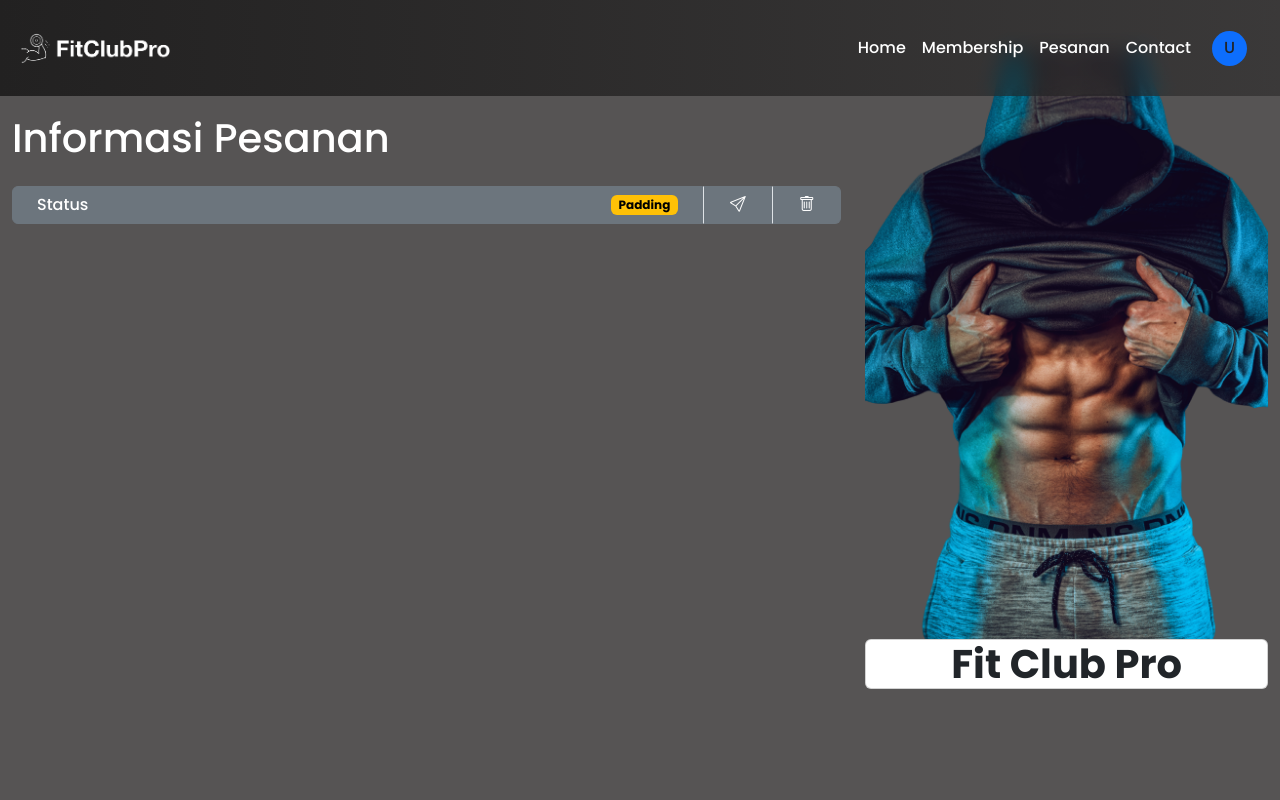
After one commit to AdrianAlga/FitClubPro, a PHP site: page /pesanan.html in a window 1280 px wide. The commit adds this page. Run offline with PHP 8.4, Linux system fonts and the light colour scheme.

Commit message:
pemesanan & contact

```diff
--- a/css/style.css
+++ b/css/style.css
@@ -15,7 +15,7 @@
 }
 /* end navbar profile */
 
-a{
+a {
   text-decoration: none;
 }
 
@@ -29,6 +29,10 @@ body {
   backdrop-filter: blur(10px);
 }
 /* end Navbar */
+
+/* ============================= */
+/* =========== index =========== */
+/* ============================= */
 
 /* home page 1 */
 #page1 {
@@ -117,7 +121,9 @@ body {
 }
 /* end home page 4 */
 
-/* ===== MEMBERSIP ===== */
+/* ================================= */
+/* =========== MEMBERSIP =========== */
+/* ================================= */
 
 /* halaman1 */
 #halaman1 {
@@ -167,3 +173,18 @@ body {
   font-weight: bold;
 }
 /* end halaman2 */
+
+/* =============================== */
+/* =========== PESANAN =========== */
+/* =============================== */
+
+#pesanan {
+  min-height: 100vh;
+  background-color: #565454;
+  padding-top: 50px;
+}
+
+/* Menghilangkan ikon segitiga pada dropdown */
+.dropdown-toggle::after {
+  display: none;
+}
--- a/membersip.html
+++ b/membersip.html
@@ -28,7 +28,7 @@
               <a class="nav-link active" aria-current="page" href="membersip.html">Membership</a>
             </li>
             <li class="nav-item">
-              <a class="nav-link active" aria-current="page" href="membersip.html">Pesanan</a>
+              <a class="nav-link active" aria-current="page" href="pesanan.html">Pesanan</a>
             </li>
             <li class="nav-item">
               <a class="nav-link active" aria-current="page" href="contact.html">Contact</a>
--- /dev/null
+++ b/pesanan.html
@@ -0,0 +1,198 @@
+<!DOCTYPE html>
+<html lang="en">
+  <head>
+    <meta charset="utf-8" />
+    <meta name="viewport" content="width=device-width, initial-scale=1" />
+    <title>Bootstrap demo</title>
+    <link href="https://cdn.jsdelivr.net/npm/bootstrap@5.3.1/dist/css/bootstrap.min.css" rel="stylesheet" integrity="sha384-4bw+/aepP/YC94hEpVNVgiZdgIC5+VKNBQNGCHeKRQN+PtmoHDEXuppvnDJzQIu9" crossorigin="anonymous" />
+
+    <!-- CSS -->
+    <link rel="stylesheet" href="css/style.css" />
+  </head>
+  <body>
+    <!-- navbar -->
+    <nav class="navbar navbar-expand-lg navbar-dark fixed-top">
+      <div class="container-fluid">
+        <a class="navbar-brand" href="#">
+          <img src="images/logo.png" alt="img" height="70px" />
+        </a>
+        <button class="navbar-toggler" type="button" data-bs-toggle="collapse" data-bs-target="#navbarNav" aria-controls="navbarNav" aria-expanded="false" aria-label="Toggle navigation">
+          <span class="navbar-toggler-icon"></span>
+        </button>
+        <div class="collapse navbar-collapse justify-content-end" id="navbarNav">
+          <ul class="navbar-nav">
+            <li class="nav-item">
+              <a class="nav-link active" aria-current="page" href="index.html">Home</a>
+            </li>
+            <li class="nav-item">
+              <a class="nav-link active" aria-current="page" href="membersip.html">Membership</a>
+            </li>
+            <li class="nav-item">
+              <a class="nav-link active" aria-current="page" href="pesanan.html">Pesanan</a>
+            </li>
+            <li class="nav-item">
+              <a class="nav-link active" aria-current="page" href="contact.html">Contact</a>
+            </li>
+          </ul>
+        </div>
+        <div class="btn-group">
+          <button type="button" class="btn dropdown-toggle d-flex align-items-center" data-bs-toggle="dropdown" data-bs-display="static" aria-expanded="false">
+            <div class="bg-primary rounded-circle me-2 d-flex align-items-center justify-content-center icn-akun">U</div>
+          </button>
+          <ul class="dropdown-menu dropdown-menu-end py-0">
+            <li>
+              <a href="">
+                <button class="dropdown-item btn py-2" type="button">Logout</button>
+              </a>
+            </li>
+          </ul>
+        </div>
+      </div>
+    </nav>
+    <!-- end navbar -->
+
+    <!-- halaman1 -->
+    <section id="pesanan">
+      <div class="container-fluid">
+        <div class="row">
+          <div class="col-8 pt-5">
+            <h1 class="py-3 text-white">Informasi Pesanan</h1>
+            <div>
+              <div class="container">
+                <div class="row">
+                  <div class="col-10 p-0">
+                    <div class="dropdown mb-2">
+                      <button class="btn rounded-end-0 btn-secondary dropdown-toggle w-100 text-start" type="button" data-bs-toggle="dropdown" aria-expanded="false">
+                        <div class="container">
+                          <div class="row">
+                            <div class="col-6">Status</div>
+                            <div class="col-6 text-end"><span class="badge text-bg-warning">Padding</span></div>
+                          </div>
+                        </div>
+                      </button>
+                      <div class="dropdown-menu p-4 text-body-secondary w-100">
+                        <div class="container">
+                          <div class="row">
+                            <div class="col-3">
+                              <div class="container">
+                                <div class="row">
+                                  <div class="col-12">
+                                    <img src="images/barcode.jpg" alt="img" height="100px" />
+                                  </div>
+                                  <div class="col-12">
+                                    <p>09-07-2023</p>
+                                  </div>
+                                </div>
+                              </div>
+                            </div>
+                            <div class="col-9">
+                              <table>
+                                <thead>
+                                  <tr>
+                                    <th class="col-5">Nama</th>
+                                    <th class="col-1">:</th>
+                                    <th class="col-6">reski xxxx xxxx</th>
+                                  </tr>
+                                  <tr>
+                                    <th class="col-5">Email</th>
+                                    <th class="col-1">:</th>
+                                    <th class="col-6">reski@gmail.com</th>
+                                  </tr>
+                                  <tr>
+                                    <th class="col-5">Alamat</th>
+                                    <th class="col-1">:</th>
+                                    <th class="col-6">Makassar</th>
+                                  </tr>
+                                  <tr>
+                                    <th class="col-5">NoHp</th>
+                                    <th class="col-1">:</th>
+                                    <th class="col-6">085xxx</th>
+                                  </tr>
+                                  <tr>
+                                    <th class="col-5">Umur</th>
+                                    <th class="col-1">:</th>
+                                    <th class="col-6">17</th>
+                                  </tr>
+                                  <tr>
+                                    <th class="col-5">Jenis Kelamin</th>
+                                    <th class="col-1">:</th>
+                                    <th class="col-6">Laki-Laki</th>
+                                  </tr>
+                                  <tr>
+                                    <th class="col-5">Membaersip</th>
+                                    <th class="col-1">:</th>
+                                    <th class="col-6">3 Bulan</th>
+                                  </tr>
+                                  <tr>
+                                    <th class="col-5">Total</th>
+                                    <th class="col-1">:</th>
+                                    <th class="col-6">1.500.000</th>
+                                  </tr>
+                                </thead>
+                              </table>
+                            </div>
+                          </div>
+                        </div>
+                      </div>
+                    </div>
+                  </div>
+                  <div class="col-1 p-0">
+                    <button class="btn rounded-0 border-start btn-secondary w-100" data-bs-toggle="modal" data-bs-target="#send"><i class="bi bi-send text-white"></i></button>
+                  </div>
+                  <div class="col-1 p-0">
+                    <button class="btn rounded-start-0 border-start btn-secondary w-100" data-bs-toggle="modal" data-bs-target="#hapus"><i class="bi bi-trash text-white"></i></button>
+                  </div>
+                </div>
+              </div>
+            </div>
+          </div>
+          <div class="col-4 text-center">
+            <img src="images/background2.png" alt="img" class="img-fluid" />
+            <h1 class="fw-bold card">Fit Club Pro</h1>
+          </div>
+        </div>
+      </div>
+      <!-- Modal hapus-->
+      <div class="modal fade" id="hapus" tabindex="-1" aria-labelledby="exampleModalLabel" aria-hidden="true">
+        <div class="modal-dialog modal-dialog-centered">
+          <div class="modal-content">
+            <div class="modal-header">
+              <h1 class="modal-title fs-5" id="exampleModalLabel">Peringatan</h1>
+              <button type="button" class="btn-close" data-bs-dismiss="modal" aria-label="Close"></button>
+            </div>
+            <div class="modal-body">Apakah anda yakin ingin menghapusnya?</div>
+            <div class="modal-footer">
+              <button type="button" class="btn btn-secondary w-25" data-bs-dismiss="modal">tidak</button>
+              <button type="button" class="btn btn-primary w-25">Iya</button>
+            </div>
+          </div>
+        </div>
+      </div>
+      <!-- Modal bukti tranfer-->
+      <form action="">
+        <div class="modal fade" id="send" tabindex="-1" aria-labelledby="exampleModalLabel" aria-hidden="true">
+          <div class="modal-dialog modal-dialog-centered">
+            <div class="modal-content">
+              <div class="modal-header">
+                <h1 class="modal-title fs-5" id="exampleModalLabel">Payment Info</h1>
+                <button type="button" class="btn-close" data-bs-dismiss="modal" aria-label="Close"></button>
+              </div>
+              <div class="modal-body">
+                <div class="mb-3">
+                  <label for="formFile" class="form-label">Kirim Bukti Pembayaran</label>
+                  <input class="form-control" type="file" id="formFile" />
+                </div>
+              </div>
+              <div class="modal-footer">
+                <button type="submit" class="btn btn-primary w-25">kirim</button>
+              </div>
+            </div>
+          </div>
+        </div>
+      </form>
+    </section>
+    <!-- end halaman1 -->
+
+    <script src="https://cdn.jsdelivr.net/npm/bootstrap@5.3.1/dist/js/bootstrap.bundle.min.js" integrity="sha384-HwwvtgBNo3bZJJLYd8oVXjrBZt8cqVSpeBNS5n7C8IVInixGAoxmnlMuBnhbgrkm" crossorigin="anonymous"></script>
+  </body>
+</html>
```
Also changed, not shown: contact.html (+91 -0 lines), css/contact.css (added, +190 -0 lines), index.html (+18 -1 lines), images/background2.png (added), images/barcode.jpg (added).
